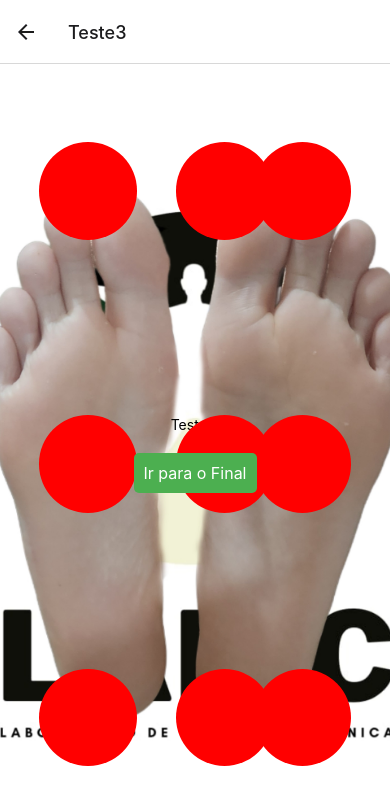
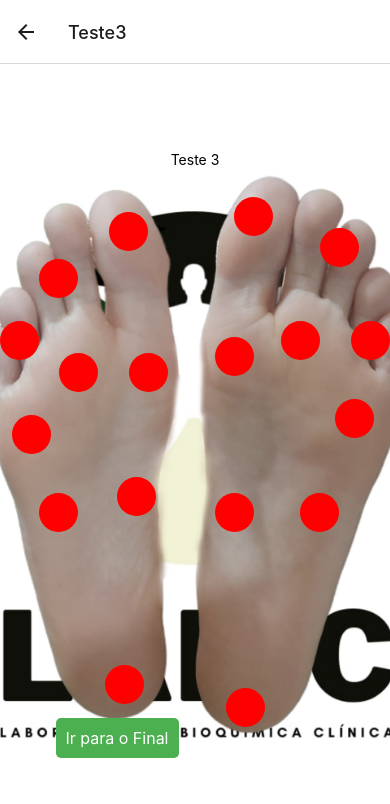
Before and after one commit to Carlos-Henrique-Ciencias/Teste-Diabete-PE, a React Native app: screen /Teste3 in a window 390 px wide. Shown: the top 804 px of the page. Built offline with nearby package versions, Linux system fonts and the light colour scheme.

Commit message:
pontos para 1 tipo de dispositivo

```diff
--- a/paginas/teste1.js
+++ b/paginas/teste1.js
@@ -19,7 +19,7 @@ const Teste1 = ({ navigation, route }) => {
 
     return (
         <ImageBackground source={peFundo} style={styles.container}>
-            <Text>Teste 1</Text>
+            {/*<Text>Teste 1</Text>*/}
 
             {/* Botões */}
             <TouchableOpacity style={styles.roundButton1} onPress={() => handleButtonPress(0)} />
@@ -31,7 +31,15 @@ const Teste1 = ({ navigation, route }) => {
             <TouchableOpacity style={styles.roundButton7} onPress={() => handleButtonPress(6)} />
             <TouchableOpacity style={styles.roundButton8} onPress={() => handleButtonPress(7)} />
             <TouchableOpacity style={styles.roundButton9} onPress={() => handleButtonPress(8)} />
-
+            <TouchableOpacity style={styles.roundButton10} onPress={() => handleButtonPress(9)} />
+            <TouchableOpacity style={styles.roundButton11} onPress={() => handleButtonPress(10)} />
+            <TouchableOpacity style={styles.roundButton12} onPress={() => handleButtonPress(11)} />
+            <TouchableOpacity style={styles.roundButton13} onPress={() => handleButtonPress(12)} />
+            <TouchableOpacity style={styles.roundButton14} onPress={() => handleButtonPress(13)} />
+            <TouchableOpacity style={styles.roundButton15} onPress={() => handleButtonPress(14)} />
+            <TouchableOpacity style={styles.roundButton16} onPress={() => handleButtonPress(15)} />
+            <TouchableOpacity style={styles.roundButton17} onPress={() => handleButtonPress(16)} />
+            <TouchableOpacity style={styles.roundButton18} onPress={() => handleButtonPress(17)} />
             <TouchableOpacity style={styles.navigateButton} onPress={navigateToTeste2}>
                 <Text style={styles.navigateButtonText}>Ir para Teste2</Text>
             </TouchableOpacity>
@@ -59,55 +67,103 @@ const styles = StyleSheet.create({
     },
     roundButton1: {
         ...roundButtonBase,
-        top: '30%',
-        left: '24%'
+        top: '77%',
+        left: '27%' //baixo pé direito
     },
     roundButton2: {
         ...roundButtonBase,
-        top: '50%',
-        left: '85%'  // Centrado horizontalmente
+        top: '55%',
+        left: '77%'  // meio pé esquerdo, 1º
     },
     roundButton3: {
         ...roundButtonBase,
-        top: '50%',
-        right: '20%'  // 10% da direita
+        top: '17%',
+        right: '30%'  // alto pé esquerdo, 1°
     },
     roundButton4: {
         ...roundButtonBase,
-        top: '50%',  // Centrado verticalmente
+        top: '55%',  // meio pé direito, 1°
         left: '10%'
     },
     roundButton5: {
         ...roundButtonBase,
-        top: '55%',
-        left: '25%'
+        top: '53%',
+        left: '30%'
     },
     roundButton6: {
         ...roundButtonBase,
-        top: '29%',
-        right: '20%'
+        top: '21%', //pe esquerdo dedo do meio
+        right: '8%'
     },
     roundButton7: {
         ...roundButtonBase,
-        bottom: '10%',  // Posicionado a 10% do fundo
-        left: '10%'
+        bottom: '62%',  // pé direito, mindinho
+        left: '0%'
     },
     roundButton8: {
         ...roundButtonBase,
-        bottom: '10%',
-        left: '45%'
+        bottom: '15%', // baixo direito
+        left: '58%'
     },
     roundButton9: {
         ...roundButtonBase,
-        bottom: '10%',
-        right: '10%'
+        bottom: '40%',
+        right: '35%'// pe esquerdo, meio, 1°
     },
+    roundButton10: {
+        ...roundButtonBase,
+        bottom: '62%',
+        right: '0%'// mindinho direito
+    },
+    roundButton11: {
+        ...roundButtonBase,
+        bottom: '70%',
+        right: '80%'// dedo meio direito
+    },
+    roundButton12: {
+        ...roundButtonBase,
+        bottom: '76%',
+        right: '62%'// dedao direito
+    },
+    roundButton13: {
+        ...roundButtonBase,
+        bottom: '52%',
+        right: '4%'// sup 3 direito
+    },
+    roundButton14: {
+        ...roundButtonBase,
+        bottom: '62%',
+        right: '18%'// sup 2 dir
+    },
+    roundButton15: {
+        ...roundButtonBase,
+        bottom: '60%',
+        right: '35%'// sup 1 dir
+    },
+    roundButton16: {
+        ...roundButtonBase,
+        bottom: '50%',
+        right: '87%'// sup 1 esq
+    },
+    roundButton17: {
+        ...roundButtonBase,
+        bottom: '58%',
+        right: '75%'// sup 2 esq
+    },
+    roundButton18: {
+        ...roundButtonBase,
+        bottom: '58%',
+        right: '57%'// sup 3 esq
+    },
+
     navigateButton: {
         backgroundColor: '#4CAF50',
         padding: 10,
         borderRadius: 5,
-        marginTop: 20,
-        position: 'relative'  // mudamos de 'absolute' para 'relative' para o botão aparecer logo abaixo dos botões redondos
+        marginTop: 550,
+          // mudamos de 'absolute' para 'relative' para o botão aparecer logo abaixo dos botões redondos
+        right: '20%',
+
     },
     navigateButtonText: {
         color: 'white',
--- a/paginas/teste2.js
+++ b/paginas/teste2.js
@@ -12,7 +12,7 @@ const Teste2 = ({ navigation, route }) => {
     };
 
     const navigateToTest3 = () => {
-        navigation.navigate('Teste2', {
+        navigation.navigate('Teste3', {
             paciente: route.params.paciente,
             listaBotoesTeste1: route.params.listaBotoesTeste1,
             listaBotoesTeste2: route.params.listaBotoesTeste2
@@ -24,15 +24,12 @@ const Teste2 = ({ navigation, route }) => {
             <Text>Teste 2</Text>
 
             {/* Botões */}
+
             <TouchableOpacity style={styles.roundButton1} onPress={() => handleButtonPress(0)} />
-            <TouchableOpacity style={styles.roundButton2} onPress={() => handleButtonPress(1)} />
+            <TouchableOpacity style={styles.roundButton2} onPress={() => handleButtonPress(1)}/>
             <TouchableOpacity style={styles.roundButton3} onPress={() => handleButtonPress(2)} />
-            <TouchableOpacity style={styles.roundButton4} onPress={() => handleButtonPress(3)} />
-            <TouchableOpacity style={styles.roundButton5} onPress={() => handleButtonPress(4)} />
-            <TouchableOpacity style={styles.roundButton6} onPress={() => handleButtonPress(5)} />
-            <TouchableOpacity style={styles.roundButton7} onPress={() => handleButtonPress(6)} />
-            <TouchableOpacity style={styles.roundButton8} onPress={() => handleButtonPress(7)} />
-            <TouchableOpacity style={styles.roundButton9} onPress={() => handleButtonPress(8)} />
+            <TouchableOpacity style={styles.roundButton4} onPress={() => handleButtonPress(3)}/>
+
 
             <TouchableOpacity style={styles.navigateButton} onPress={navigateToTest3}>
                 <Text style={styles.navigateButtonText}>Ir para o Final</Text>
@@ -41,7 +38,7 @@ const Teste2 = ({ navigation, route }) => {
     );
 };
 
-const buttonSize = Dimensions.get('window').width * 0.25;
+const buttonSize = Dimensions.get('window').width * 0.10;
 
 const roundButtonBase = {
     width: buttonSize,
@@ -59,61 +56,42 @@ const styles = StyleSheet.create({
         width: '100%',
         height: '100%',
     },
+
     roundButton1: {
         ...roundButtonBase,
-        top: '10%',
-        left: '10%'
+        top: '53%',
+        left: '85%'  // meio pé esquerdo, 1º
     },
     roundButton2: {
         ...roundButtonBase,
-        top: '10%',
-        left: '45%'  // Centrado horizontalmente
+        bottom: '40%',
+        right: '30%'// pe esquerdo, meio, 1°
     },
     roundButton3: {
         ...roundButtonBase,
-        top: '10%',
-        right: '10%'  // 10% da direita
+        bottom: '40%',
+        left: '29%'// pe esquerdo, meio, 1°
     },
     roundButton4: {
         ...roundButtonBase,
-        top: '45%',  // Centrado verticalmente
-        left: '10%'
+        bottom: '43%',
+        right: '80%'// pe esquerdo, meio, 1°
     },
-    roundButton5: {
-        ...roundButtonBase,
-        top: '45%',
-        left: '45%'
-    },
-    roundButton6: {
-        ...roundButtonBase,
-        top: '45%',
-        right: '10%'
-    },
-    roundButton7: {
-        ...roundButtonBase,
-        bottom: '10%',  // Posicionado a 10% do fundo
-        left: '10%'
-    },
-    roundButton8: {
-        ...roundButtonBase,
-        bottom: '10%',
-        left: '45%'
-    },
-    roundButton9: {
-        ...roundButtonBase,
-        bottom: '10%',
-        right: '10%'
-    },
+
     navigateButton: {
         backgroundColor: '#4CAF50',
         padding: 10,
         borderRadius: 5,
-        marginTop: 20,
-        position: 'relative'  // mudamos de 'absolute' para 'relative' para o botão aparecer logo abaixo dos botões redondos
+        marginTop: 550,
+          // mudamos de 'absolute' para 'relative' para o botão aparecer logo abaixo dos botões redondos
+        right: '20%',
+
     },
     navigateButtonText: {
         color: 'white',
         fontSize: 16
-    }});
+    }
+
+});
 
     export default Teste2;
--- a/paginas/teste3.js
+++ b/paginas/teste3.js
@@ -34,6 +34,15 @@ const Teste3 = ({ navigation, route }) => {
             <TouchableOpacity style={styles.roundButton7} onPress={() => handleButtonPress(6)} />
             <TouchableOpacity style={styles.roundButton8} onPress={() => handleButtonPress(7)} />
             <TouchableOpacity style={styles.roundButton9} onPress={() => handleButtonPress(8)} />
+            <TouchableOpacity style={styles.roundButton10} onPress={() => handleButtonPress(9)} />
+            <TouchableOpacity style={styles.roundButton11} onPress={() => handleButtonPress(10)} />
+            <TouchableOpacity style={styles.roundButton12} onPress={() => handleButtonPress(11)} />
+            <TouchableOpacity style={styles.roundButton13} onPress={() => handleButtonPress(12)} />
+            <TouchableOpacity style={styles.roundButton14} onPress={() => handleButtonPress(13)} />
+            <TouchableOpacity style={styles.roundButton15} onPress={() => handleButtonPress(14)} />
+            <TouchableOpacity style={styles.roundButton16} onPress={() => handleButtonPress(15)} />
+            <TouchableOpacity style={styles.roundButton17} onPress={() => handleButtonPress(16)} />
+            <TouchableOpacity style={styles.roundButton18} onPress={() => handleButtonPress(17)} />
 
             <TouchableOpacity style={styles.navigateButton} onPress={navigateToTest4}>
                 <Text style={styles.navigateButtonText}>Ir para o Final</Text>
@@ -42,7 +51,7 @@ const Teste3 = ({ navigation, route }) => {
     );
 };
 
-const buttonSize = Dimensions.get('window').width * 0.25;
+const buttonSize = Dimensions.get('window').width * 0.10;
 
 const roundButtonBase = {
     width: buttonSize,
@@ -62,59 +71,109 @@ const styles = StyleSheet.create({
     },
     roundButton1: {
         ...roundButtonBase,
-        top: '10%',
-        left: '10%'
+        top: '77%',
+        left: '27%' //baixo pé direito
     },
     roundButton2: {
         ...roundButtonBase,
-        top: '10%',
-        left: '45%'  // Centrado horizontalmente
+        top: '55%',
+        left: '77%'  // meio pé esquerdo, 1º
     },
     roundButton3: {
         ...roundButtonBase,
-        top: '10%',
-        right: '10%'  // 10% da direita
+        top: '17%',
+        right: '30%'  // alto pé esquerdo, 1°
     },
     roundButton4: {
         ...roundButtonBase,
-        top: '45%',  // Centrado verticalmente
+        top: '55%',  // meio pé direito, 1°
         left: '10%'
     },
     roundButton5: {
         ...roundButtonBase,
-        top: '45%',
-        left: '45%'
+        top: '53%',
+        left: '30%'
     },
     roundButton6: {
         ...roundButtonBase,
-        top: '45%',
-        right: '10%'
+        top: '21%', //pe esquerdo dedo do meio
+        right: '8%'
     },
     roundButton7: {
         ...roundButtonBase,
-        bottom: '10%',  // Posicionado a 10% do fundo
-        left: '10%'
+        bottom: '62%',  // pé direito, mindinho
+        left: '0%'
     },
     roundButton8: {
         ...roundButtonBase,
-        bottom: '10%',
-        left: '45%'
+        bottom: '15%', // baixo direito
+        left: '58%'
     },
     roundButton9: {
         ...roundButtonBase,
-        bottom: '10%',
-        right: '10%'
+        bottom: '40%',
+        right: '35%'// pe esquerdo, meio, 1°
     },
+    roundButton10: {
+        ...roundButtonBase,
+        bottom: '62%',
+        right: '0%'// mindinho direito
+    },
+    roundButton11: {
+        ...roundButtonBase,
+        bottom: '70%',
+        right: '80%'// dedo meio direito
+    },
+    roundButton12: {
+        ...roundButtonBase,
+        bottom: '76%',
+        right: '62%'// dedao direito
+    },
+    roundButton13: {
+        ...roundButtonBase,
+        bottom: '52%',
+        right: '4%'// sup 3 direito
+    },
+    roundButton14: {
+        ...roundButtonBase,
+        bottom: '62%',
+        right: '18%'// sup 2 dir
+    },
+    roundButton15: {
+        ...roundButtonBase,
+        bottom: '60%',
+        right: '35%'// sup 1 dir
+    },
+    roundButton16: {
+        ...roundButtonBase,
+        bottom: '50%',
+        right: '87%'// sup 1 esq
+    },
+    roundButton17: {
+        ...roundButtonBase,
+        bottom: '58%',
+        right: '75%'// sup 2 esq
+    },
+    roundButton18: {
+        ...roundButtonBase,
+        bottom: '58%',
+        right: '57%'// sup 3 esq
+    },
+
     navigateButton: {
         backgroundColor: '#4CAF50',
         padding: 10,
         borderRadius: 5,
-        marginTop: 20,
-        position: 'relative'  // mudamos de 'absolute' para 'relative' para o botão aparecer logo abaixo dos botões redondos
+        marginTop: 550,
+          // mudamos de 'absolute' para 'relative' para o botão aparecer logo abaixo dos botões redondos
+        right: '20%',
+
     },
     navigateButtonText: {
         color: 'white',
         fontSize: 16
-    }});
+    }
+
+});
 
     export default Teste3;
--- a/paginas/teste4.js
+++ b/paginas/teste4.js
@@ -27,14 +27,9 @@ const Teste4 = ({ navigation, route }) => {
 
             {/* Botões */}
             <TouchableOpacity style={styles.roundButton1} onPress={() => handleButtonPress(0)} />
-            <TouchableOpacity style={styles.roundButton2} onPress={() => handleButtonPress(1)} />
+            <TouchableOpacity style={styles.roundButton2} onPress={() => handleButtonPress(1)}/>
             <TouchableOpacity style={styles.roundButton3} onPress={() => handleButtonPress(2)} />
-            <TouchableOpacity style={styles.roundButton4} onPress={() => handleButtonPress(3)} />
-            <TouchableOpacity style={styles.roundButton5} onPress={() => handleButtonPress(4)} />
-            <TouchableOpacity style={styles.roundButton6} onPress={() => handleButtonPress(5)} />
-            <TouchableOpacity style={styles.roundButton7} onPress={() => handleButtonPress(6)} />
-            <TouchableOpacity style={styles.roundButton8} onPress={() => handleButtonPress(7)} />
-            <TouchableOpacity style={styles.roundButton9} onPress={() => handleButtonPress(8)} />
+            <TouchableOpacity style={styles.roundButton4} onPress={() => handleButtonPress(3)}/>
 
             <TouchableOpacity style={styles.navigateButton} onPress={navigateToTest5}>
                 <Text style={styles.navigateButtonText}>Próximo</Text>
@@ -43,7 +38,7 @@ const Teste4 = ({ navigation, route }) => {
     );
 };
 
-const buttonSize = Dimensions.get('window').width * 0.25;
+const buttonSize = Dimensions.get('window').width * 0.10;
 
 const roundButtonBase = {
     width: buttonSize,
@@ -64,49 +59,25 @@ const styles = StyleSheet.create({
     },
     roundButton1: {
         ...roundButtonBase,
-        top: '10%',
-        left: '10%'
+        top: '53%',
+        left: '85%'  // meio pé esquerdo, 1º
     },
     roundButton2: {
         ...roundButtonBase,
-        top: '10%',
-        left: '45%'  // Centrado horizontalmente
+        bottom: '40%',
+        right: '30%'// pe esquerdo, meio, 1°
     },
     roundButton3: {
         ...roundButtonBase,
-        top: '10%',
-        right: '10%'  // 10% da direita
+        bottom: '40%',
+        left: '29%'// pe esquerdo, meio, 1°
     },
     roundButton4: {
         ...roundButtonBase,
-        top: '45%',  // Centrado verticalmente
-        left: '10%'
+        bottom: '43%',
+        right: '80%'// pe esquerdo, meio, 1°
     },
-    roundButton5: {
-        ...roundButtonBase,
-        top: '45%',
-        left: '45%'
-    },
-    roundButton6: {
-        ...roundButtonBase,
-        top: '45%',
-        right: '10%'
-    },
-    roundButton7: {
-        ...roundButtonBase,
-        bottom: '10%',  // Posicionado a 10% do fundo
-        left: '10%'
-    },
-    roundButton8: {
-        ...roundButtonBase,
-        bottom: '10%',
-        left: '45%'
-    },
-    roundButton9: {
-        ...roundButtonBase,
-        bottom: '10%',
-        right: '10%'
-    },
+
     navigateButton: {
         backgroundColor: '#4CAF50',
         padding: 10,
```
Also changed, not shown: package.json (+4 -4 lines), 2 other files (tests, documents, lock files or other folders).
